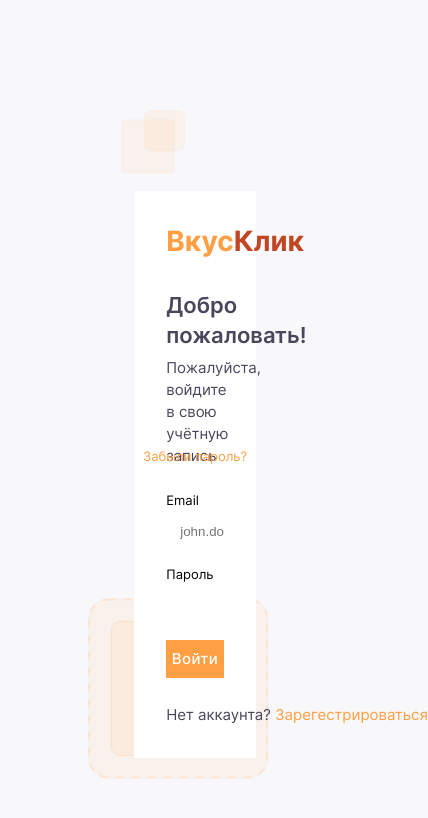
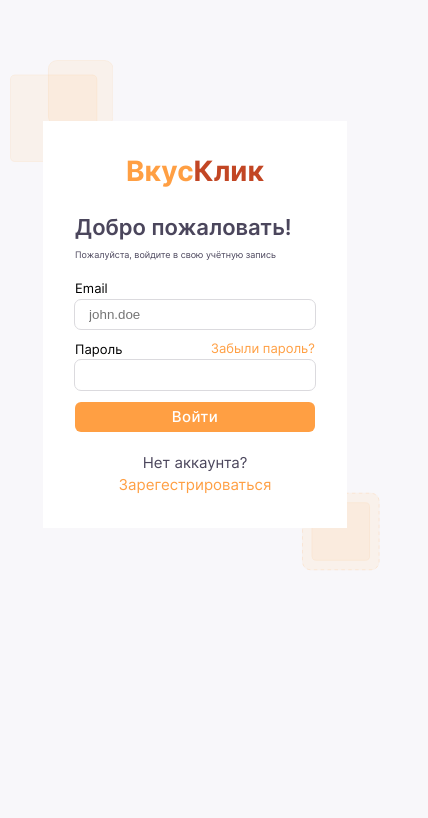
Before and after one commit to Rustam9724/-React-admin, a React (Create React App) app: page / in a window 390 px wide. Shown: the part 124-942 px from the top of the page, 428 px wide, since content can reach past the window. Built offline with nearby package versions, Linux system fonts and the light colour scheme.

Commit message:
init: login component realtive and adaptive

```diff
--- a/src/components/Login.jsx
+++ b/src/components/Login.jsx
@@ -16,16 +16,18 @@ function Login() {
                     <p>Пожалуйста, войдите в свою учётную запись</p>
                  </div>
                  <label>
-                     <p>Email</p>
-                     <input type="email" placeholder="john.doe"/>
+                    <p>Email</p>
+                    <input type="email" placeholder="john.doe"/>
                  </label>
-                 <label>
-                     <p>Пароль</p>
-                     <input type="password"/>
-                 </label>
+                 <div className="password-section">
+                    <label>
+                        <p>Пароль</p>
+                        <input type="password" className="password"/>
+                    </label>
+                 <Link className="password-forgotten">Забыли пароль?</Link>
+                 </div>
                  <button>Войти</button>
-                 <div className="no-account"><p>Нет аккаунта? <Link className="get-register">Зарегестрироваться</Link></p></div>
-                 <Link className="password-forgotten">Забыли пароль?</Link>
+                 <div className="no-account"><p>Нет аккаунта?</p> <Link className="get-register">Зарегестрироваться</Link></div>
             </div>
             <svg width="181" height="181" viewBox="0 0 181 181" fill="none" xmlns="http://www.w3.org/2000/svg" className="bottom-shape">
                 <rect x="0.304688" y="0.443359" width="180" height="180" rx="20" fill="#FF9F43" fillOpacity="0.08"/>
--- a/src/styles/login.css
+++ b/src/styles/login.css
@@ -1,19 +1,66 @@
 .login-section {
     width: 38%; /*547 px*/
-    margin: 149px auto;
+    margin: 14vh auto;
     position: relative;
-    /* background-color: red; */
-    padding-top: 166px;
+    padding-top: 15vh;
+}
+
+@media (max-width: 1279px) {
+    .login-section {
+        width: 45%;
+    }
+}
+
+@media (max-width: 1080px) {
+    .login-section {
+        width: 50%;
+    }
+}
+
+@media (max-width: 1024px) {
+    .login-section {
+        width: 59%; /*604px*/
+    }
+}
+
+@media (max-width: 824px) {
+    .login-section {
+        width: 70%; /*604px*/
+    }
+}
+
+@media (max-width: 696px) {
+    .login-section {
+        width: 86%; /*604px*/
+    }
+}
+
+@media (max-width: 565px) {
+    .login-section {
+        width: 95%; /*604px*/
+    }
+}
+
+@media (width: 640px) and (height: 360px) {
+    .login-section {
+        padding-top: 5vh;
+    }
 }
 
 .top-shape {
-    width: 43%; /*235 px*/
+    width: 43%;
     aspect-ratio: 1;
     position: absolute;
     top: 0;
     left: 0;
     display: block;
     z-index: 0;
+}
+
+@media (max-width: 1024px) {
+    .top-shape {
+        width: 28%;
+    }
 }
 
 .login-form {
@@ -26,6 +73,18 @@
     margin-right: auto;
 }
 
+@media (max-width: 339px) {
+    .login-form {
+        padding: 16px;
+    }
+}
+
+@media (max-width: 298px) {
+    .login-form {
+        padding: 8px;
+    }
+}
+
 .login-form h3 {
     font-family: "Inter";
     font-weight: 700;
@@ -33,7 +92,7 @@
     font-size: 2.8rem;
     line-height: 129%;
     color: #C24624;
-    margin-bottom: 32px;
+    margin-bottom: 2.9vh;
 }
 
 .login-form h3 span:first-child {
@@ -41,7 +100,7 @@
 }
 
 .welcome-section {
-    margin-bottom: 26px;
+    margin-bottom: 2.4vh;
 }
 
 .welcome-section p:first-child {
@@ -50,7 +109,13 @@
     font-size: 2.2rem;
     line-height: 136%;
     color: #4B465C;
-    margin-bottom: 6px;
+    margin-bottom: 0.555vh ;
+}
+
+@media (max-width: 360px) {
+    .welcome-section p:first-child {
+        font-size: 1.5rem;
+    }
 }
 
 .welcome-section p:nth-child(2) {
@@ -61,8 +126,19 @@
     color: #4B465C;
 }
 
+@media (max-width: 511px) {
+    .welcome-section p:nth-child(2) {
+        font-size: 1.1rem;
+    }
+}
+
+@media (max-width: 397px) {
+    .welcome-section p:nth-child(2) {
+        font-size: 0.9rem;
+    }
+}
+
 .login-form label {
-    background-color: red;
     cursor: pointer;
 }
 
@@ -71,19 +147,21 @@
     font-weight: 400;
     font-size: 1.3rem;
     line-height: 118%;
-    margin-bottom: 4px;
+    margin-bottom: 0.37vh;
 }
 
 .login-form label input {
-    height: 38px;
+    height: 3.5vh;
     width: 100%;
     padding-left: 14px;
-    margin-bottom: 16px;
+    margin-bottom: 1.48vh;
+    outline: 1px solid #DBDADE;
+    border-radius: 6px;
 }
 
 .login-form button {
     width: 100%;
-    height: 38px;
+    height: 3.51vh;
     background-color: #FF9F43;
     font-family: "Inter", "Arial", sans-serif;
     font-weight: 500;
@@ -91,18 +169,29 @@
     line-height: 118%;
     color: white;
     letter-spacing: 0.43px;
-    margin-bottom: 26px;
+    margin-bottom: 2.4vh;
     cursor: pointer;
+    border-radius: 6px;
 }
 
 .no-account {
     margin: 0 auto;
-    width: max-content;
+    width: 100%;
     font-family: Inter;
     color: #4B465C;
     font-size: 1.5rem;
     line-height: 147%;
     font-weight: 400;
+    display: flex;
+    justify-content: center;
+    column-gap: 1%;
+}
+
+@media (max-width: 415px) {
+    .no-account {
+        flex-direction: column;
+        align-items: center;
+    }
 }
 
 .get-register {
@@ -114,6 +203,10 @@
     text-decoration: underline;
 }
 
+.password-section {
+    position: relative;
+}
+
 .password-forgotten {
     position: absolute;
     font-family: Inter;
@@ -121,8 +214,8 @@
     font-size: 1.3rem;
     line-height: 118%;
     color: #FF9F43;
-    right: 7.1%;
-    top: 258px;
+    right: 0;
+    top: -1px
 }
 
 .password-forgotten:hover {
@@ -132,5 +225,12 @@
 .bottom-shape {
     position: absolute;
     right: 0;
-    top: 573px;
+    top: 53vh;
+    aspect-ratio: 1;
 }
+
+@media (max-width: 1024px) {
+    .bottom-shape {
+        width: 21%;
+    }
+}
```
Also changed, not shown: Устройства.txt (added).
